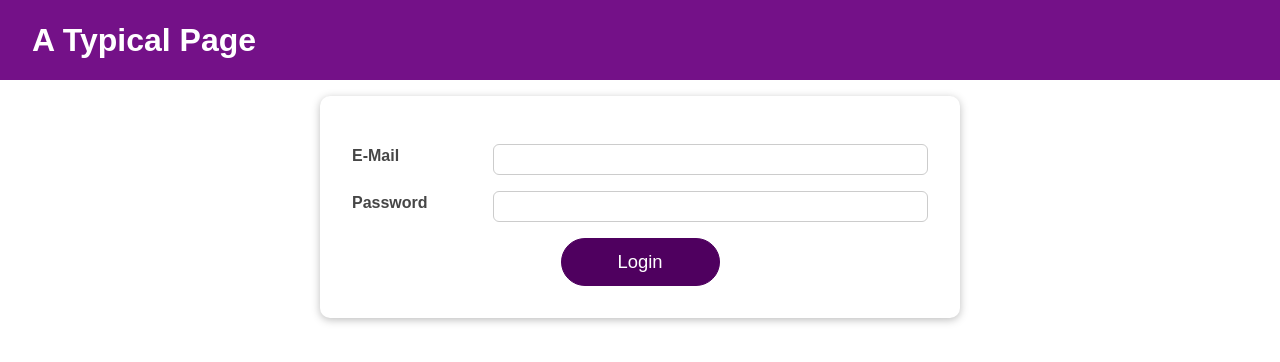
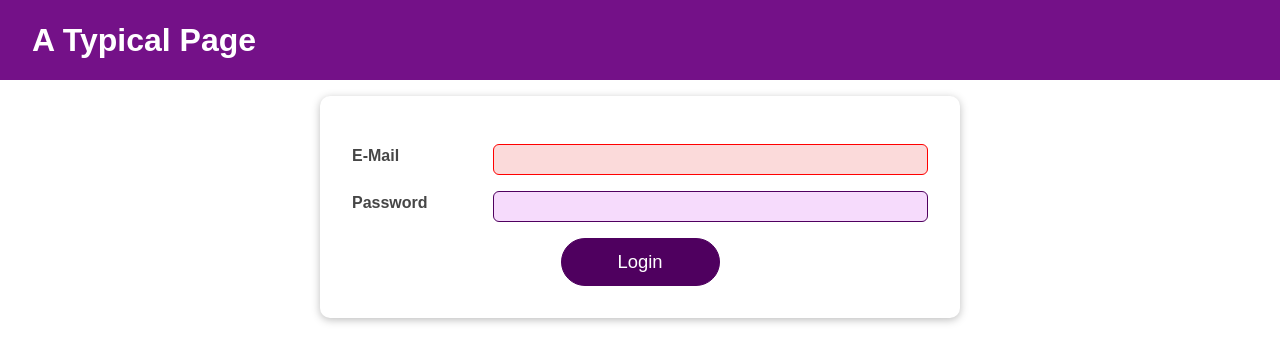
Before and after one commit to matherton/React-Complete-Guide-116, a React (Create React App) app: page / in a window 1280 px wide. Shown: the top 362 px of the page. Built offline with nearby package versions, Linux system fonts and the light colour scheme.

Commit message:
added useRef and useEffect hooks to focus on first invalid input using ref prop on native input

```diff
--- a/src/components/UI/Input/Input.js
+++ b/src/components/UI/Input/Input.js
@@ -1,8 +1,14 @@
-import React from 'react';
+import React, { useRef, useEffect } from 'react';
 
 import classes from './Input.module.css';
 
 const Input = (props) => {
+  const inputRef = useRef();
+
+  useEffect( () => {
+    inputRef.current.focus()
+  },[]);
+
   return (
     <div
       className={`${classes.control} ${
@@ -11,6 +17,7 @@ const Input = (props) => {
     >
       <label htmlFor={props.id}>{props.label}</label>
       <input
+        ref={inputRef}
         type={props.type}
         id={props.id}
         value={props.value}
```
